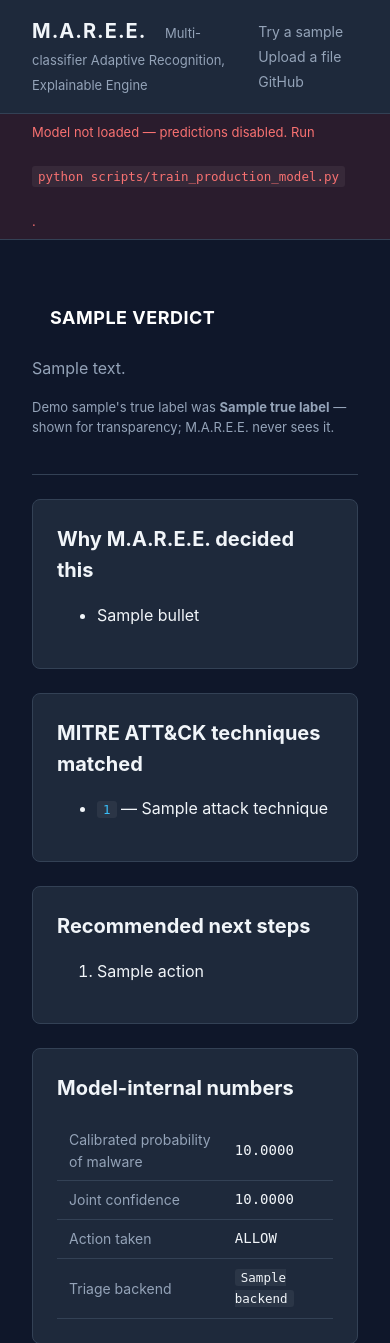
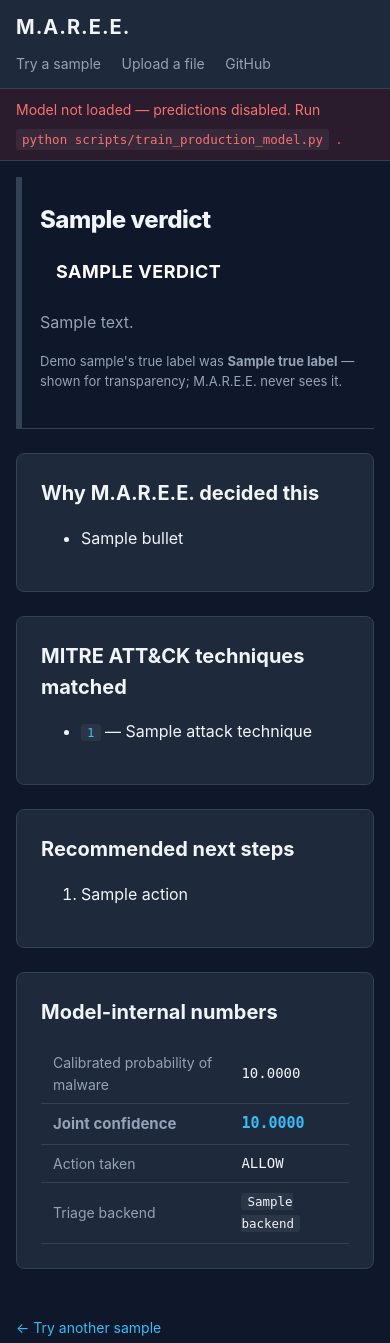
Before and after one commit to TonyStarksGotABrandNewBag/maree, a Flask app: template src/app/templates/verdict.html in a window 390 px wide. Shown: the top 1343 px of the page. Run offline with Flask 3, Linux system fonts and the light colour scheme; the template is opened without the code that fills it: most values are stand-ins (such as "Sample title", 1, 10 or a date in 2020).

Commit message:
UI/UX polish for the demo recording
Demo-critical changes that affect how the verdict page reads on camera
and how the drift indicator lands as a status banner rather than chrome:

- verdict.html: add an <h1> verdict headline (Allowed / Blocked — Malware /
  Blocked — Uncertain) above the pill so the verdict word leads visually.
  Add a critical-warning callout for BLOCKED_UNCERTAIN with the explicit
  "do not override under user pressure" rule pulled out of the action
  list. Add role="status" + aria-label on the verdict pill. Tag the
  metric-table joint-confidence row for distinct styling. Add
  rel="noopener noreferrer" on MITRE technique links.
- base.html: drift strip reworked to lead with newest-window accuracy
  and a coloured trend chip showing the delta vs oldest. Per-window
  list demoted to detail line. Added role="status" + GitHub link rel.
- style.css: drift strip raised to 14px on a faint accent-tinted band;
  trend chips with up/down/flat colour states; verdict hero gets a 6px
  coloured left-border accent matched to the verdict; verdict pill
  bumped to 22px at .large; metric-confidence row bolded and accented;
  critical-warning callout style; mobile @media breakpoint at 640px;
  :focus-visible ring for keyboard accessibility.

Submission-polish changes:

- server.py: empty-file upload renders error.html with a clear "no
  file selected" message + 400 status (was a silent redirect to /).
  CSV column validation: if uploaded CSV is missing required feature
  columns, render error.html naming the missing columns rather than
  feeding garbage into the model.
- server.py: _drift_status now returns trend (newest - oldest) plus a
  trend_class for CSS, so the drift strip can render a coloured arrow
  + delta automatically.
- test_app.py: update the empty-form test to assert the new 400 +
  error-page behaviour.

All 12 Flask integration tests pass; ruff clean.

Co-Authored-By: Claude Opus 4.7 (1M context) <noreply@anthropic.com>

```diff
--- a/src/app/server.py
+++ b/src/app/server.py
@@ -85,11 +85,22 @@ def _drift_status(model) -> dict:
     if model is None:
         return {"available": False}
     accuracies = list(model.in_window_accuracies_)
+    newest = float(accuracies[-1]) if accuracies else 0.0
+    oldest = float(accuracies[0]) if accuracies else 0.0
+    trend = newest - oldest
+    if trend < -0.02:
+        trend_class = "down"
+    elif trend > 0.02:
+        trend_class = "up"
+    else:
+        trend_class = "flat"
     return {
         "available": True,
         "n_active_windows": int(model.n_active_),
-        "newest_window_accuracy": float(accuracies[-1]) if accuracies else 0.0,
-        "oldest_window_accuracy": float(accuracies[0]) if accuracies else 0.0,
+        "newest_window_accuracy": newest,
+        "oldest_window_accuracy": oldest,
+        "trend": trend,
+        "trend_class": trend_class,
         "per_window_accuracies": [round(float(a), 3) for a in accuracies],
     }
 
@@ -204,7 +215,11 @@ def register_routes(app: Flask) -> None:
 
         upload_file = request.files.get("file")
         if upload_file is None or upload_file.filename == "":
-            return redirect(url_for("index"))
+            return render_template(
+                "error.html",
+                drift=_drift_status(model),
+                message="No file selected — please choose a CSV before clicking Analyze.",
+            ), 400
 
         try:
             df = pd.read_csv(upload_file, encoding="latin-1", low_memory=False)
@@ -213,6 +228,19 @@ def register_routes(app: Flask) -> None:
                 "error.html",
                 drift=_drift_status(model),
                 message=f"Could not parse uploaded CSV: {exc}",
+            ), 400
+
+        missing_features = [c for c in config.RAW_NUMERIC_FEATURES if c not in df.columns]
+        if missing_features:
+            return render_template(
+                "error.html",
+                drift=_drift_status(model),
+                message=(
+                    f"Uploaded CSV is missing {len(missing_features)} required feature column(s): "
+                    f"{', '.join(missing_features[:8])}"
+                    f"{'...' if len(missing_features) > 8 else ''}. "
+                    f"See docs/feature-inventory.md for the full schema."
+                ),
             ), 400
 
         # Predict on the uploaded rows
--- a/src/app/static/style.css
+++ b/src/app/static/style.css
@@ -53,21 +53,39 @@ body {
 .site-header nav a:hover { color: var(--color-accent); }
 
 .drift-strip {
-  background: var(--color-surface);
+  background: rgba(56, 189, 248, 0.08);
   border-bottom: 1px solid var(--color-border);
-  padding: 8px 32px;
-  font-size: 13px;
-  color: var(--color-muted);
+  padding: 10px 32px;
+  font-size: 14px;
+  color: var(--color-text);
   display: flex;
   gap: 24px;
   flex-wrap: wrap;
+  align-items: center;
 }
 .drift-strip-error {
   background: rgba(239, 68, 68, 0.12);
   color: var(--color-error);
 }
-.drift-label { color: var(--color-accent); font-weight: 600; }
-.drift-strip strong { color: var(--color-text); }
+.drift-label {
+  color: var(--color-accent);
+  font-weight: 700;
+  text-transform: uppercase;
+  letter-spacing: 0.5px;
+  font-size: 12px;
+}
+.drift-strip strong { color: var(--color-text); font-weight: 700; }
+.drift-headline { display: inline-flex; gap: 10px; align-items: baseline; }
+.drift-trend {
+  font-size: 13px;
+  font-weight: 600;
+  padding: 2px 8px;
+  border-radius: 10px;
+}
+.drift-trend-down { background: rgba(245, 158, 11, 0.18); color: var(--color-uncertain); }
+.drift-trend-up { background: rgba(34, 197, 94, 0.18); color: var(--color-allowed); }
+.drift-trend-flat { background: rgba(148, 163, 184, 0.18); color: var(--color-muted); }
+.drift-detail { color: var(--color-muted); font-size: 13px; }
 
 main {
   max-width: 920px;
@@ -151,13 +169,46 @@ table th { color: var(--color-muted); font-weight: 600; font-size: 13px; }
   color: white;
 }
 .verdict-pill.large {
-  font-size: 18px;
-  padding: 8px 18px;
-  border-radius: 18px;
+  font-size: 22px;
+  padding: 10px 22px;
+  border-radius: 22px;
 }
 .verdict-allowed { background: var(--color-allowed); }
 .verdict-malware { background: var(--color-malware); }
 .verdict-uncertain { background: var(--color-uncertain); color: #1f2937; }
+
+/* Verdict hero — load-bearing visual treatment for the verdict page. */
+.verdict-hero {
+  border-left: 6px solid var(--color-border);
+  padding-left: 18px;
+}
+.verdict-hero-allowed { border-left-color: var(--color-allowed); }
+.verdict-hero-malware { border-left-color: var(--color-malware); }
+.verdict-hero-uncertain { border-left-color: var(--color-uncertain); }
+.verdict-headline {
+  margin: 0 0 12px 0;
+  font-size: 32px;
+  font-weight: 800;
+  letter-spacing: -0.5px;
+}
+.verdict-hero-allowed .verdict-headline { color: var(--color-allowed); }
+.verdict-hero-malware .verdict-headline { color: var(--color-malware); }
+.verdict-hero-uncertain .verdict-headline { color: var(--color-uncertain); }
+.critical-warning {
+  background: rgba(245, 158, 11, 0.12);
+  border-left: 4px solid var(--color-uncertain);
+  padding: 12px 16px;
+  margin: 16px 0;
+  border-radius: 4px;
+  font-size: 15px;
+  color: var(--color-text);
+}
+.critical-warning strong { color: var(--color-uncertain); }
+.metric-confidence td {
+  font-weight: 700;
+  font-size: 15px;
+}
+.metric-confidence td:last-child { color: var(--color-accent); }
 
 .demo-table .truncate { color: var(--color-muted); font-size: 12px; }
 
@@ -197,3 +248,29 @@ code {
   border-radius: 3px;
   font-size: 12.5px;
 }
+
+/* Keyboard-only focus ring — accessibility hygiene. */
+:focus-visible {
+  outline: 2px solid var(--color-accent);
+  outline-offset: 2px;
+  border-radius: 3px;
+}
+
+/* Mobile breakpoint — operators triage from phones. */
+@media (max-width: 640px) {
+  .site-header {
+    flex-direction: column;
+    align-items: flex-start;
+    gap: 8px;
+    padding: 12px 16px;
+  }
+  .brand .tagline { display: none; }
+  .site-header nav a { margin-left: 0; margin-right: 16px; }
+  .drift-strip { padding: 10px 16px; gap: 8px; }
+  .drift-headline { flex-wrap: wrap; }
+  main { padding: 16px; }
+  .hero h1, .verdict-headline { font-size: 24px; }
+  .verdict-pill.large { font-size: 18px; padding: 8px 16px; }
+  .cta-row { flex-direction: column; align-items: stretch; }
+  .upload-form { flex-direction: column; align-items: stretch; }
+}
--- a/src/app/templates/base.html
+++ b/src/app/templates/base.html
@@ -15,16 +15,23 @@
     <nav>
       <a href="{{ url_for('demo_picker') }}">Try a sample</a>
       <a href="{{ url_for('index') }}#upload">Upload a file</a>
-      <a href="https://github.com/TonyStarksGotABrandNewBag/maree" target="_blank">GitHub</a>
+      <a href="https://github.com/TonyStarksGotABrandNewBag/maree" target="_blank" rel="noopener noreferrer">GitHub</a>
     </nav>
   </header>
 
   {% if drift and drift.available %}
-  <section class="drift-strip">
-    <span class="drift-label">Model status</span>
-    <span>Active windows: <strong>{{ drift.n_active_windows }}</strong></span>
-    <span>Newest-window calibrated accuracy: <strong>{{ "%.3f"|format(drift.newest_window_accuracy) }}</strong></span>
-    <span>Per-window: {{ drift.per_window_accuracies | join(", ") }}</span>
+  <section class="drift-strip" role="status" aria-label="Model drift status">
+    <span class="drift-label">Drift indicator</span>
+    <span class="drift-headline">
+      Newest window: <strong>{{ "%.1f"|format(drift.newest_window_accuracy * 100) }}%</strong>
+      <span class="drift-trend drift-trend-{{ drift.trend_class }}">
+        {% if drift.trend_class == "down" %}↓{% elif drift.trend_class == "up" %}↑{% else %}→{% endif %}
+        {{ "%+.1f"|format(drift.trend * 100) }}pp vs oldest
+      </span>
+    </span>
+    <span class="drift-detail">
+      {{ drift.n_active_windows }} active windows · per-window: {{ drift.per_window_accuracies | join(", ") }}
+    </span>
   </section>
   {% else %}
   <section class="drift-strip drift-strip-error">
--- a/src/app/templates/verdict.html
+++ b/src/app/templates/verdict.html
@@ -3,9 +3,24 @@
 {% block title %}Verdict · M.A.R.E.E.{% endblock %}
 
 {% block content %}
-<section class="hero">
-  <span class="verdict-pill {{ badge_class }} large">{{ prediction.verdict.replace('_', ' ') }}</span>
+<section class="hero verdict-hero verdict-hero-{{ badge_class | replace('verdict-', '') }}">
+  <h1 class="verdict-headline">
+    {% if prediction.verdict == "ALLOWED" %}Allowed
+    {% elif prediction.verdict == "BLOCKED_MALWARE" %}Blocked — Malware
+    {% elif prediction.verdict == "BLOCKED_UNCERTAIN" %}Blocked — Uncertain
+    {% else %}{{ prediction.verdict.replace('_', ' ') }}{% endif %}
+  </h1>
+  <span class="verdict-pill {{ badge_class }} large" role="status"
+        aria-label="Verdict: {{ prediction.verdict.replace('_', ' ') }}">
+    {{ prediction.verdict.replace('_', ' ') }}
+  </span>
   <p class="lead">{{ triage.summary | safe }}</p>
+  {% if prediction.verdict == "BLOCKED_UNCERTAIN" %}
+  <p class="critical-warning">
+    <strong>Do not override this block based on user pressure alone.</strong>
+    Uncertain verdicts on novel families are exactly the cases where the fail-closed default earns its keep.
+  </p>
+  {% endif %}
   {% if true_label %}
   <p class="fine-print">
     Demo sample's true label was <strong>{{ true_label }}</strong> — shown for
@@ -29,7 +44,8 @@
   <ul class="attack-list">
     {% for tid, name in triage.attack_techniques %}
     <li>
-      <a href="https://attack.mitre.org/techniques/{{ tid.replace('.', '/') }}/" target="_blank">
+      <a href="https://attack.mitre.org/techniques/{{ tid.replace('.', '/') }}/"
+         target="_blank" rel="noopener noreferrer">
         <code>{{ tid }}</code>
       </a>
       — {{ name }}
@@ -52,7 +68,7 @@
   <h2>Model-internal numbers</h2>
   <table class="metric-table">
     <tr><td>Calibrated probability of malware</td><td>{{ "%.4f"|format(prediction.probability) }}</td></tr>
-    <tr><td>Joint confidence</td><td>{{ "%.4f"|format(prediction.confidence) }}</td></tr>
+    <tr class="metric-confidence"><td>Joint confidence</td><td>{{ "%.4f"|format(prediction.confidence) }}</td></tr>
     <tr><td>Action taken</td><td>{{ "BLOCK" if prediction.is_malware_decision else "ALLOW" }}</td></tr>
     <tr><td>Triage backend</td><td><code>{{ triage.backend }}</code></td></tr>
   </table>
```
Also changed, not shown: tests/test_app.py (+3 -2 lines).
